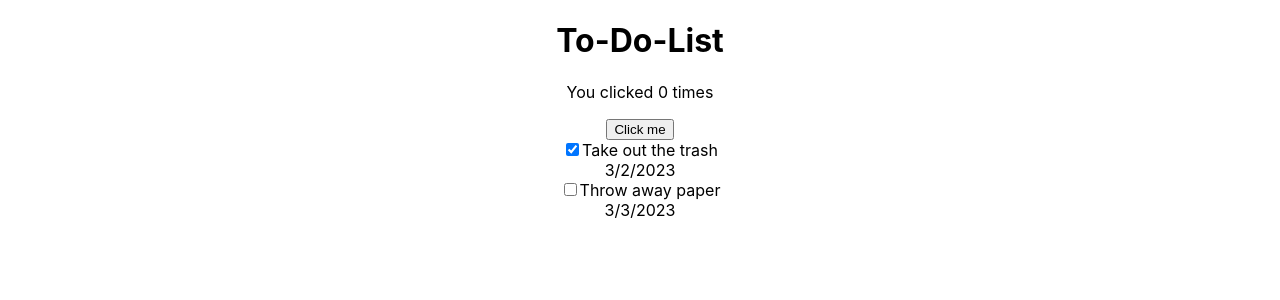
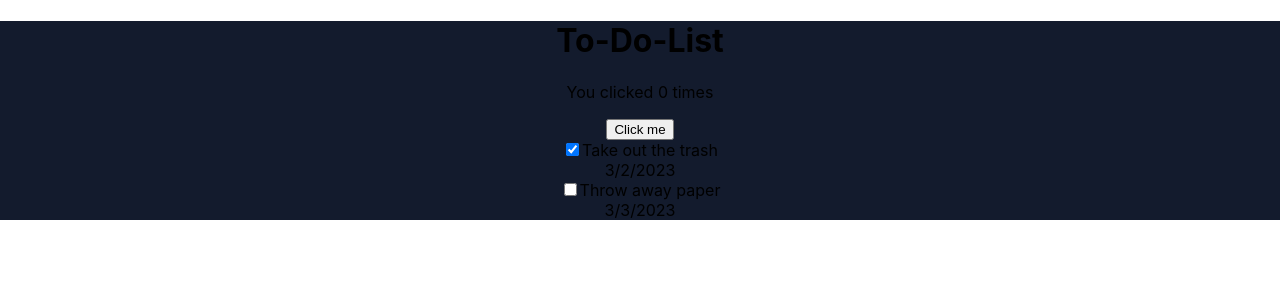
Before and after one commit to dilekbaykara/to-do-list, a React (Create React App) app: page / in a window 1280 px wide. Shown: the top 300 px of the page. Built offline with nearby package versions, Linux system fonts and the light colour scheme.

Commit message:
changed background color

```diff
--- a/src/App.css
+++ b/src/App.css
@@ -1,3 +1,4 @@
 .App {
   text-align: center;
+  background-color: #131b2d;
 }
```
